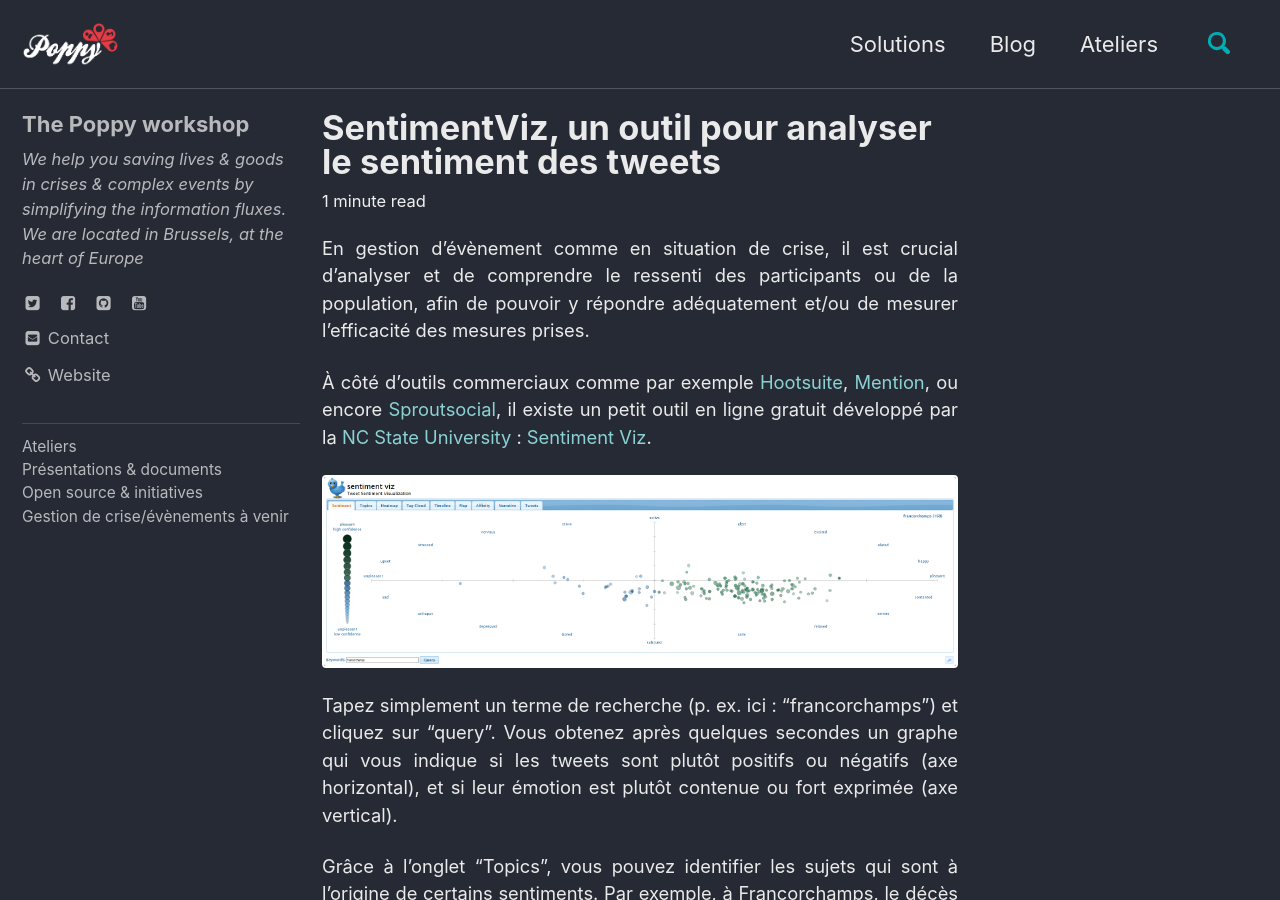
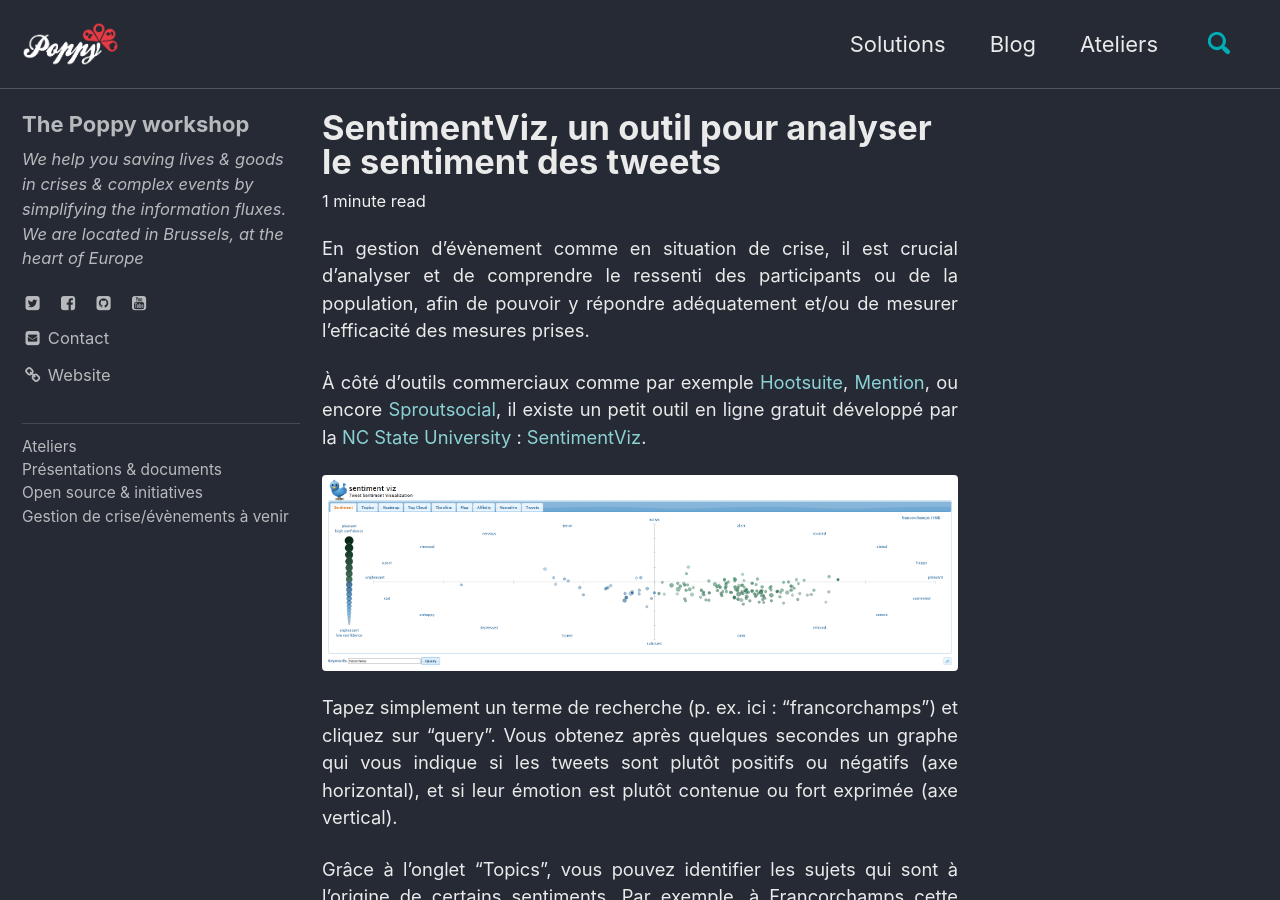
Before and after one commit to ccloquet/ccloquet.github.io, a Jekyll site: the page built from _posts/2019-09-04-SentimentAnalysis.md, in a window 1280 px wide and 900 px high. Built offline with Jekyll 4.4.1, drawn with Linux system fonts in a browser that asks for light colours; cached includes are drawn as plain includes; some of the changed text lies outside the part shown.

Commit message:
Update 2019-09-04-SentimentAnalysis.md

```diff
--- a/_posts/2019-09-04-SentimentAnalysis.md
+++ b/_posts/2019-09-04-SentimentAnalysis.md
@@ -4,19 +4,19 @@ title: SentimentViz, un outil pour analyser le sentiment des tweets
 
 En gestion d'évènement comme en situation de crise, il est crucial d'analyser et de comprendre le ressenti des participants ou de la population, afin de pouvoir y répondre adéquatement et/ou de mesurer l'efficacité des mesures prises.
 
-À côté d'outils commerciaux comme par exemple <a href='https://blog.hootsuite.com/social-media-sentiment-analysis-tools/'>Hootsuite</a>, <a href='https://mention.com/en/sentiment-analysis/'>Mention</a>, ou encore <a href='https://sproutsocial.com/insights/sentiment-analysis/'>Sproutsocial</a>, il existe un petit outil en ligne gratuit développé par la <a href='https://www.ncsu.edu/'>NC State University</a> : <a href='https://www.csc2.ncsu.edu/faculty/healey/tweet_viz/tweet_app/'>Sentiment Viz</a>.
+À côté d'outils commerciaux comme par exemple <a href='https://blog.hootsuite.com/social-media-sentiment-analysis-tools/'>Hootsuite</a>, <a href='https://mention.com/en/sentiment-analysis/'>Mention</a>, ou encore <a href='https://sproutsocial.com/insights/sentiment-analysis/'>Sproutsocial</a>, il existe un petit outil en ligne gratuit développé par la <a href='https://www.ncsu.edu/'>NC State University</a> : <a href='https://www.csc2.ncsu.edu/faculty/healey/tweet_viz/tweet_app/'>SentimentViz</a>.
 
-<img style='border:2px solid white; border-radius:4px' src="../images/sv1.png">
+<img style='border:4px solid white; border-radius:4px' src="../images/sv1.png">
 
 Tapez simplement un terme de recherche (p. ex. ici : "francorchamps") et cliquez sur "query". Vous obtenez après quelques secondes un graphe qui vous indique si les tweets sont plutôt positifs ou négatifs (axe horizontal), et si leur émotion est plutôt contenue ou fort exprimée (axe vertical).
 
-Grâce à l'onglet "Topics", vous pouvez identifier les sujets qui sont à l'origine de certains sentiments. Par exemple, à Francorchamps, le décès du pilote Anthoine Hubert :
+Grâce à l'onglet "Topics", vous pouvez identifier les sujets qui sont à l'origine de certains sentiments. Par exemple, à Francorchamps cette année, le décès tragique du pilote Anthoine Hubert :
 
-<img src="../images/sv2.png">
+<img  style='border:4px solid white; border-radius:4px' src="../images/sv2.png">
 
 La timeline, quant à elle, vous donne un aperçu de l'évolution du nombre de tweets et de leurs sentiments :
 
-<img src="../images/sv3.png">
+<img  style='border:4px solid white; border-radius:4px' src="../images/sv3.png">
 
 Bien entendu, les résultats d'une telle analyse automatique sont toujours à prendre avec précaution : un algorithme a par exemple des difficultés à détecter des moyens d'expression comme l'ironie.
 
```
